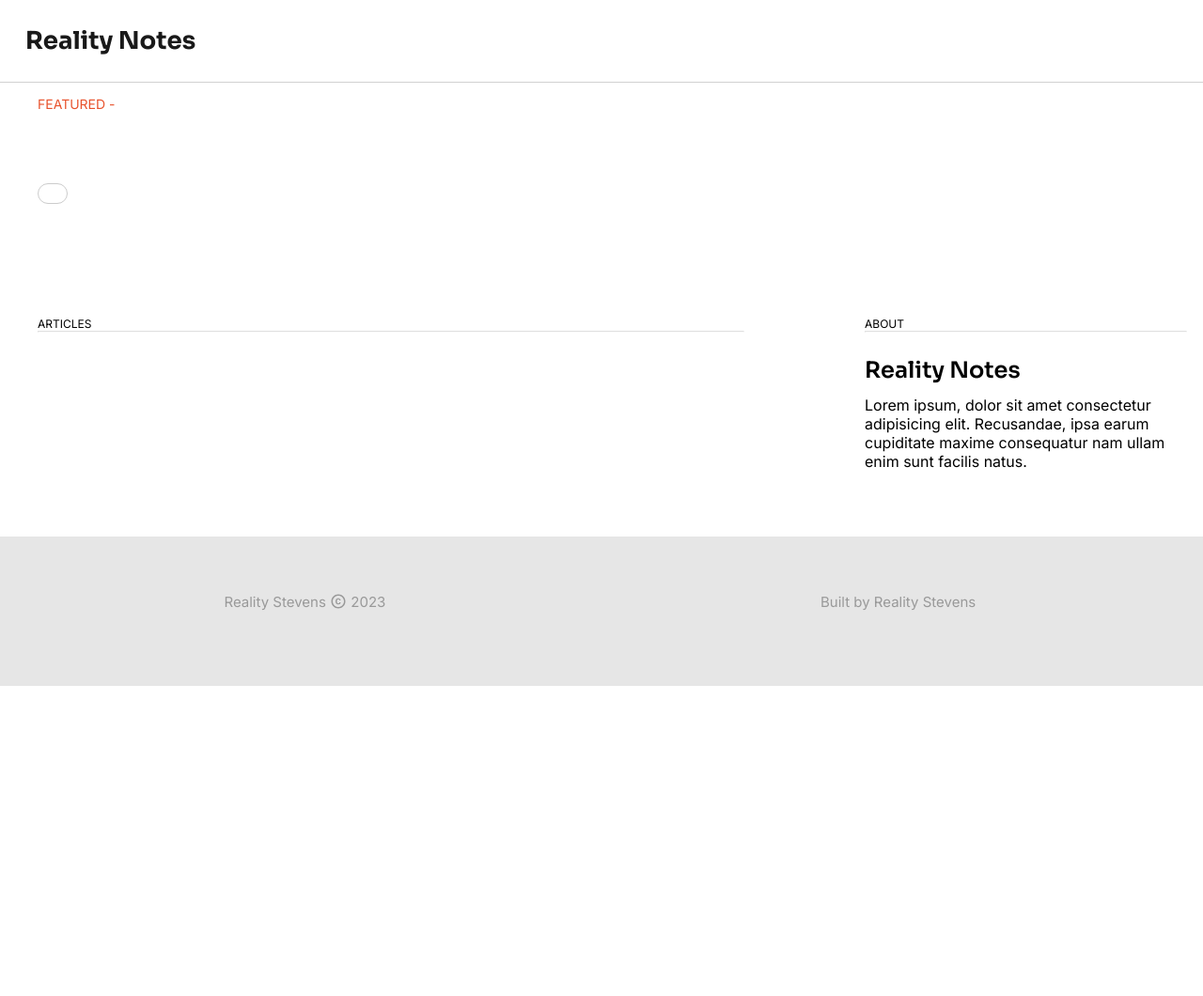
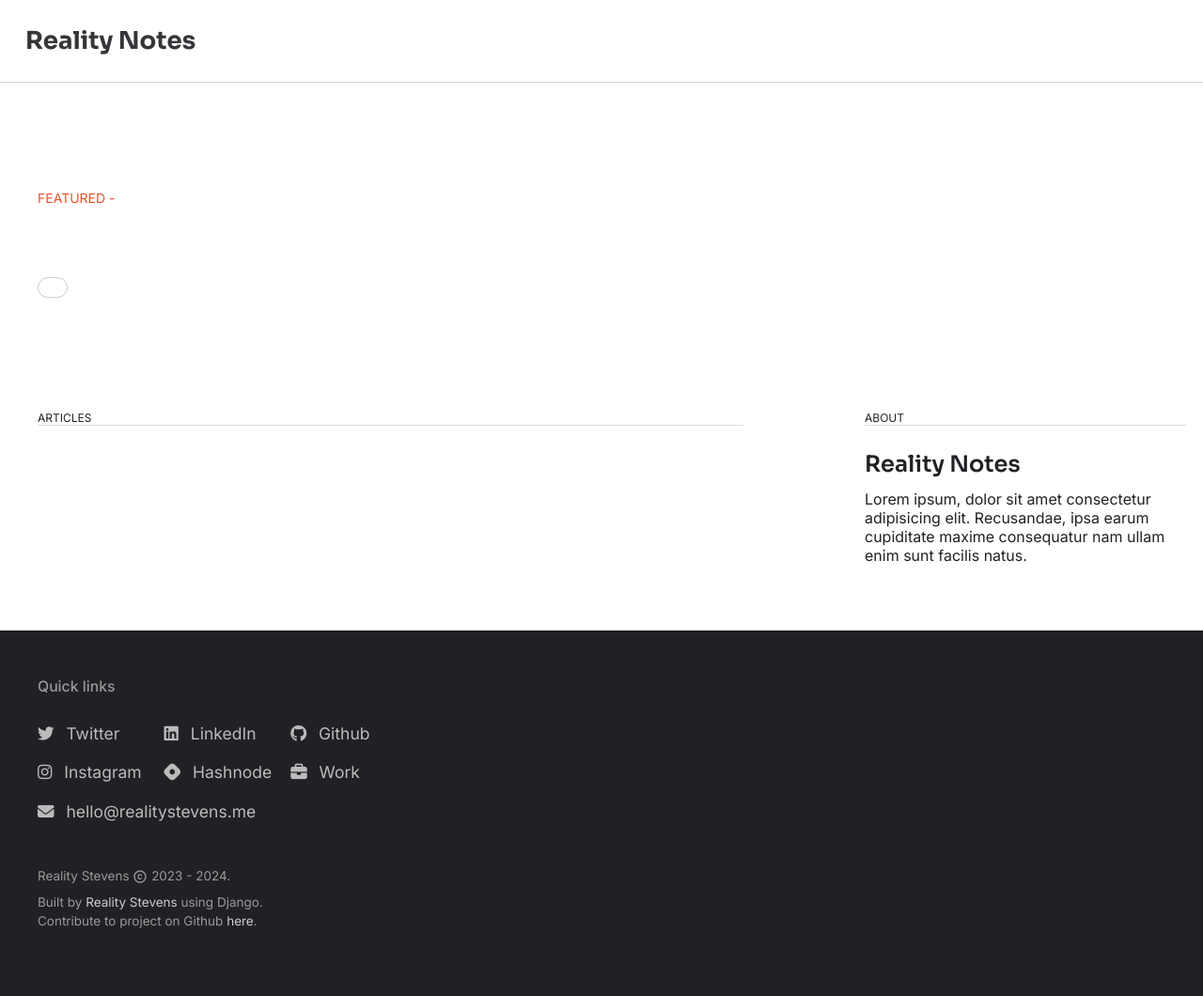
Before and after one commit to realitystevens/RealityNotes, a Django app: page / in a window 1280 px wide. Shown: the whole page at 94% size. Before the commit the page ends 730 px from the top, so only its background shows below. Run offline with Django 4.2, Linux system fonts and the light colour scheme; data that the repository does not hold is empty; some libraries are stand-ins or nearby versions.

Commit message:
Update UI (2nd)

```diff
--- a/static/footer.css
+++ b/static/footer.css
@@ -1,7 +1,7 @@
 .ft_content {
     padding: 40px 20px 60px 20px;
-    text-align: center;
-    background-color: var(--light-gray);
+    text-align: left;
+    background-color: var(--black);
 }
 
 .ft_wrap {
@@ -11,34 +11,87 @@
     color: var(--gray);
 }
 
-.copyright_svg {
-    margin-bottom: -3px;
-    width: 18px;
-    height: 18px;
+.ft_wrap_title {
+    font-weight: 500;
+    margin-bottom: 10px;
 }
 
-.build_author_ref {
-    color: var(--gray);
+.ft_links {
+    display: grid;
+    grid-template-columns: 1fr 1fr;
+    gap: 20px;
+}
+
+.ft_links_a {
+    font-size: 16px;
+    color: var(--mid-gray);
+    opacity: 90%;
+}
+
+.ft_links_a i {
+    margin-right: 8px;
+}
+
+.final_section {
+    margin-top: 30px;
+    display: grid;
+    gap: 10px;
+}
+
+.copyright_svg {
+    margin-bottom: -4px;
+    width: 16px;
+    height: 16px;
+}
+
+.build_author {
+    line-height: 1.5 !important;
+}
+
+.ft_color_change_ref {
+    color: var(--mid-gray);
     cursor: pointer;
 }
 
-.build_author_ref:hover {
+.ft_color_change_ref:hover {
     color: var(--red);
 }
 
 
+
+@media only screen and (min-width: 500px) {
+    .ft_links {
+        grid-template-columns: 1fr 1fr 1fr;
+        max-width: 450px;
+        margin: 0px auto 0px 0px;
+    }
+}
+
+
 @media only screen and (min-width: 800px) {
-
     .ft_content {
-        padding: 60px 20px 80px 20px;
-        text-align: center;
+        padding: 50px 40px 70px 40px;
     }
 
+    .ft_links {
+        grid-template-columns: 1fr 1fr 1fr;
+        gap: 20px;
+        max-width: 600px;
+        margin: 0px auto 0px 0px;
+    }
+
+    .ft_links_a {
+        font-size: 17.5px;
+    }
+}
+
+
+@media only screen and (min-width: 1300px) {
+
     .ft_wrap {
-        display: grid;
-        grid-template-columns: 1fr 1fr;
-        font-size: 15px;
-        color: var(--gray);
+        margin: 0px auto;
+        max-width: 1250px;
+
     }
 
 }
--- a/static/global.css
+++ b/static/global.css
@@ -5,15 +5,16 @@
 }
 
 :root {
-    --black: #000;
+    --black: #202124;
     --red: #E8522C;
+    --gray: #999999;
     --mid-gray: #CCC;
     --light-gray: #E6E6E6;
-    --gray: #999999;
 }
 
 body {
     font-family: 'Inter', sans-serif;
+    color: var(--black);
 }
 
 a {
--- a/static/index.css
+++ b/static/index.css
@@ -121,7 +121,7 @@
 @media only screen and (min-width: 800px) {
 
     .futr {
-        padding-top: 70px !important;
+        padding-top: 140px !important;
         padding-bottom: 80px !important;
 
         margin: 0px;
@@ -185,7 +185,7 @@
 @media only screen and (min-width: 1200px) {
 
     .futr {
-        padding-top: 100px !important;
+        padding-top: 200px !important;
         padding-bottom: 100px !important;
 
         margin: 0px;
--- a/templates/article_detail.html
+++ b/templates/article_detail.html
@@ -66,8 +66,6 @@
                                 </div>
                             </section>
 
-                            <br><br><hr><br><br>
-
                         </div>
                     </div>
                 </main>
@@ -81,6 +79,7 @@
     </div>
 
     <script src="{% static 'shareBtn.js' %}"></script>
+    <script src="https://kit.fontawesome.com/01187779a7.js" crossorigin="anonymous"></script>
 
 </body>
 </html>
--- a/templates/global/footer.html
+++ b/templates/global/footer.html
@@ -1,16 +1,51 @@
 <div class="ft_content">
     <div class="ft_wrap">
+        <h3 class="ft_wrap_title">Quick links</h3>
 
+        <div class="ft_links">
+            <a class="ft_links_a" href="https://twitter.com/realitystevens" target="_blank">
+                <i class="fa-brands fa-twitter"></i>
+                Twitter
+            </a>
+            <a class="ft_links_a" href="https://linkedin.com/in/stevensreality" target="_blank">
+                <i class="fa-brands fa-linkedin"></i>
+                LinkedIn
+            </a>
+            <a class="ft_links_a" href="https://github.com/realitystevens" target="_blank">
+                <i class="fa-brands fa-github"></i>
+                Github
+            </a>
+            <a class="ft_links_a" href="https://linkedin.com/in/stevensreality" target="_blank">
+                <i class="fa-brands fa-instagram"></i>
+                Instagram
+            </a>
+            <a class="ft_links_a" href="https://realitystevens.hashnode.dev/" target="_blank">
+                <i class="fa-brands fa-hashnode"></i>
+                Hashnode
+            </a>
+            <a class="ft_links_a" href="https://realitystevens.me/" target="_blank">
+                <i class="fa-solid fa-briefcase"></i>
+                Work
+            </a>
+        </div>
+
+        <a class="ft_links_a" href="mailto:hello@realitystevens.me" target="_blank">
+            <i class="fa-solid fa-envelope"></i>
+            hello@realitystevens.me
+        </a>
+
+        <div class="final_section">
             <div class="copyright">
                 Reality Stevens
                 <svg class="copyright_svg" xmlns="http://www.w3.org/2000/svg" height="24px" viewBox="0 0 24 24" width="24px" fill="#999">
                     <path d="M0 0h24v24H0V0z" fill="none"/>
                     <path d="M10.08 10.86c.05-.33.16-.62.3-.87s.34-.46.59-.62c.24-.15.54-.22.91-.23.23.01.44.05.63.13.2.09.38.21.52.36s.25.33.34.53.13.42.14.64h1.79c-.02-.47-.11-.9-.28-1.29s-.4-.73-.7-1.01-.66-.5-1.08-.66-.88-.23-1.39-.23c-.65 0-1.22.11-1.7.34s-.88.53-1.2.92-.56.84-.71 1.36S8 11.29 8 11.87v.27c0 .58.08 1.12.23 1.64s.39.97.71 1.35.72.69 1.2.91c.48.22 1.05.34 1.7.34.47 0 .91-.08 1.32-.23s.77-.36 1.08-.63.56-.58.74-.94.29-.74.3-1.15h-1.79c-.01.21-.06.4-.15.58s-.21.33-.36.46-.32.23-.52.3c-.19.07-.39.09-.6.1-.36-.01-.66-.08-.89-.23-.25-.16-.45-.37-.59-.62s-.25-.55-.3-.88-.08-.67-.08-1v-.27c0-.35.03-.68.08-1.01zM12 2C6.48 2 2 6.48 2 12s4.48 10 10 10 10-4.48 10-10S17.52 2 12 2zm0 18c-4.41 0-8-3.59-8-8s3.59-8 8-8 8 3.59 8 8-3.59 8-8 8z"/>
                 </svg>
-            2023
+                2023 - 2024.
             </div>
 
-        <div class="build_author">Built by <a href="https://work.realitystevens.me" class="build_author_ref">Reality Stevens</a></div>
+            <div class="build_author">Built by <a href="https://work.realitystevens.me" class="ft_color_change_ref">Reality Stevens</a> using Django. <br> Contribute to project on Github <a href="http://github.com/realitystevens/RealityNotes" target="_blank" rel="noopener noreferrer" class="ft_color_change_ref">here</a>.</div>
+        </div>
 
     </div>
 </div>
--- a/templates/index.html
+++ b/templates/index.html
@@ -110,5 +110,8 @@
             </div>
         </div>
     </div>
+
+    <script src="https://kit.fontawesome.com/01187779a7.js" crossorigin="anonymous"></script>
+
 </body>
 </html>
```
Also changed, not shown: static/article_detail.css (+8 -2 lines). Lines whose indentation alone changed are shown as unchanged.
